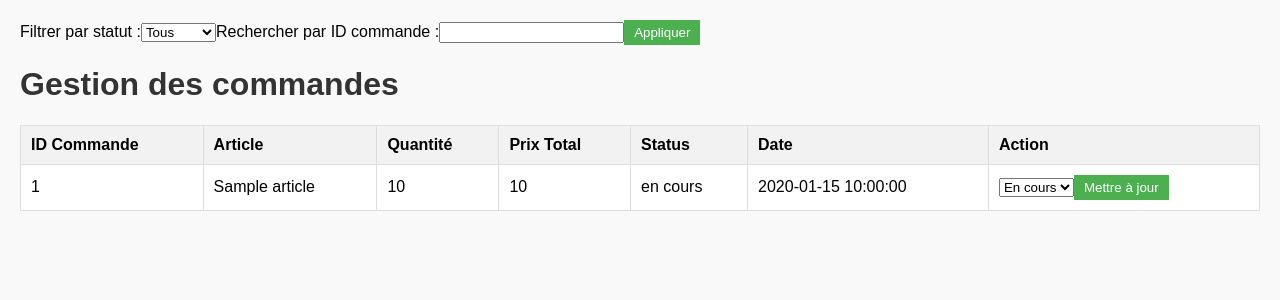
After one commit to Dantr3b/Projet-PHP, a PHP site: page /sellers/orders.php in a window 1280 px wide. The commit adds this page. Shown: the top 300 px of the page. Run offline with PHP 8.4, Linux system fonts and the light colour scheme; the visitor is signed in with stand-in values (Sample User, id 1); tables that the repository leaves empty or names only in its code hold one stand-in row (values such as "Sample post").

Commit message:
Page sellers/orders.php

```diff
--- a/account.php
+++ b/account.php
@@ -148,8 +148,7 @@ if ($_SERVER["REQUEST_METHOD"] == "POST") {
 
     <?php if ($role === 'seller'): ?>
 
-        <p><a href="sellers/article.php">Vendre un article</a></p>
-        <p><a href="sellers/article.php">Gérer les articles</a></p>
+        <p><a href="sellers/dashboard.php">Acceder au dashboard</a></p>
     <?php endif; ?>
 
     <p><a href="logout.php">Se déconnecter</a></p>
--- a/sellers/dashboard.php
+++ b/sellers/dashboard.php
@@ -127,6 +127,11 @@ if ($stmt) {
         <p>Aucun produit vendu pour le moment.</p>
     <?php endif; ?>
 
+
+    <a href="orders.php">gerer les commandes</a>
+
+    <a href="article.php">gerer les articles</a>
+
     <a href="../account.php">gerer le compte</a>
 
 
--- /dev/null
+++ b/sellers/orders.php
@@ -0,0 +1,149 @@
+<!DOCTYPE html>
+<html lang="fr">
+<head>
+    <meta charset="UTF-8">
+    <meta name="viewport" content="width=device-width, initial-scale=1.0">
+    <title>Gestion des commandes</title>
+    <style>
+        body {
+            font-family: Arial, sans-serif;
+            margin: 20px;
+            background-color: #f9f9f9;
+        }
+        table {
+            width: 100%;
+            border-collapse: collapse;
+            margin-top: 20px;
+            background-color: #fff;
+        }
+        th, td {
+            border: 1px solid #ddd;
+            padding: 10px;
+            text-align: left;
+        }
+        th {
+            background-color: #f2f2f2;
+        }
+        form {
+            display: inline;
+        }
+        button {
+            padding: 5px 10px;
+            background-color: #4CAF50;
+            color: white;
+            border: none;
+            cursor: pointer;
+        }
+        button:hover {
+            background-color: #45a049;
+        }
+        h1 {
+            color: #333;
+        }
+        .filter-container {
+            margin-bottom: 20px;
+        }
+    </style>
+</head>
+<body>
+
+<?php
+require_once("../config.php"); // Connexion à la base de données
+session_start();
+
+// Vérification de l'authentification et du rôle "seller"
+if (!isset($_SESSION['username']) || $_SESSION['role'] !== 'seller') {
+    header("Location: ../login.php");
+    exit();
+}
+
+// Connexion à la base de données via mysqli
+if (!$conn) {
+    die("Échec de la connexion : " . mysqli_connect_error());
+}
+
+// Gestion des filtres
+$status_filter = isset($_GET['status']) ? $_GET['status'] : '';
+$order_id_search = isset($_GET['order_id']) ? intval($_GET['order_id']) : '';
+
+// Base de la requête SQL
+$sql_orders = "SELECT o.id AS order_id, a.name AS article_name, o.quantity, o.total_price, o.status, o.created_at
+               FROM `order` o
+               JOIN article a ON o.article_id = a.id
+               WHERE o.seller_id = ?";
+
+// Ajout des filtres
+if (!empty($status_filter)) {
+    $sql_orders .= " AND o.status = '" . mysqli_real_escape_string($conn, $status_filter) . "'";
+}
+if (!empty($order_id_search)) {
+    $sql_orders .= " AND o.id = $order_id_search";
+}
+
+$sql_orders .= " ORDER BY o.created_at DESC";
+$stmt_orders = mysqli_prepare($conn, $sql_orders);
+mysqli_stmt_bind_param($stmt_orders, "i", $_SESSION['id']);
+mysqli_stmt_execute($stmt_orders);
+$result_orders = mysqli_stmt_get_result($stmt_orders);
+
+// Formulaire de tri et recherche
+echo "<div class='filter-container'>";
+echo "<form method='GET' action=''>";
+echo "<label for='status'>Filtrer par statut :</label>";
+echo "<select name='status' id='status'>";
+echo "<option value=''>Tous</option>";
+echo "<option value='en cours'" . ($status_filter === 'en cours' ? ' selected' : '') . ">En cours</option>";
+echo "<option value='expédié'" . ($status_filter === 'expédié' ? ' selected' : '') . ">Expédié</option>";
+echo "<option value='livré'" . ($status_filter === 'livré' ? ' selected' : '') . ">Livré</option>";
+echo "</select>";
+echo "<label for='order_id'>Rechercher par ID commande :</label>";
+echo "<input type='number' name='order_id' id='order_id' value='$order_id_search'>";
+echo "<button type='submit'>Appliquer</button>";
+echo "</form>";
+echo "</div>";
+
+if ($result_orders && mysqli_num_rows($result_orders) > 0) {
+    echo "<h1>Gestion des commandes</h1>";
+    echo "<table>";
+    echo "<tr><th>ID Commande</th><th>Article</th><th>Quantité</th><th>Prix Total</th><th>Status</th><th>Date</th><th>Action</th></tr>";
+
+    while ($order = mysqli_fetch_assoc($result_orders)) {
+        $order_id = $order['order_id'];
+        $article_name = $order['article_name'];
+        $quantity = $order['quantity'];
+        $total_price = $order['total_price'];
+        $status = $order['status'];
+        $created_at = $order['created_at'];
+
+        echo "<tr>";
+        echo "<td>$order_id</td>";
+        echo "<td>$article_name</td>";
+        echo "<td>$quantity</td>";
+        echo "<td>$total_price</td>";
+        echo "<td>$status</td>";
+        echo "<td>$created_at</td>";
+        echo "<td>";
+        echo "<form method='POST' action='update_order_status.php'>";
+        echo "<input type='hidden' name='order_id' value='$order_id'>";
+        echo "<select name='status'>";
+        echo "<option value='en cours'" . ($status === 'en cours' ? ' selected' : '') . ">En cours</option>";
+        echo "<option value='expédié'" . ($status === 'expédié' ? ' selected' : '') . ">Expédié</option>";
+        echo "<option value='livré'" . ($status === 'livré' ? ' selected' : '') . ">Livré</option>";
+        echo "</select>";
+        echo "<button type='submit'>Mettre à jour</button>";
+        echo "</form>";
+        echo "</td>";
+        echo "</tr>";
+    }
+
+    echo "</table>";
+} else {
+    echo "<h1>Aucune commande trouvée</h1>";
+}
+
+// Fermeture de la connexion
+mysqli_close($conn);
+?>
+
+</body>
+</html>
```
Also changed, not shown: README.md.
